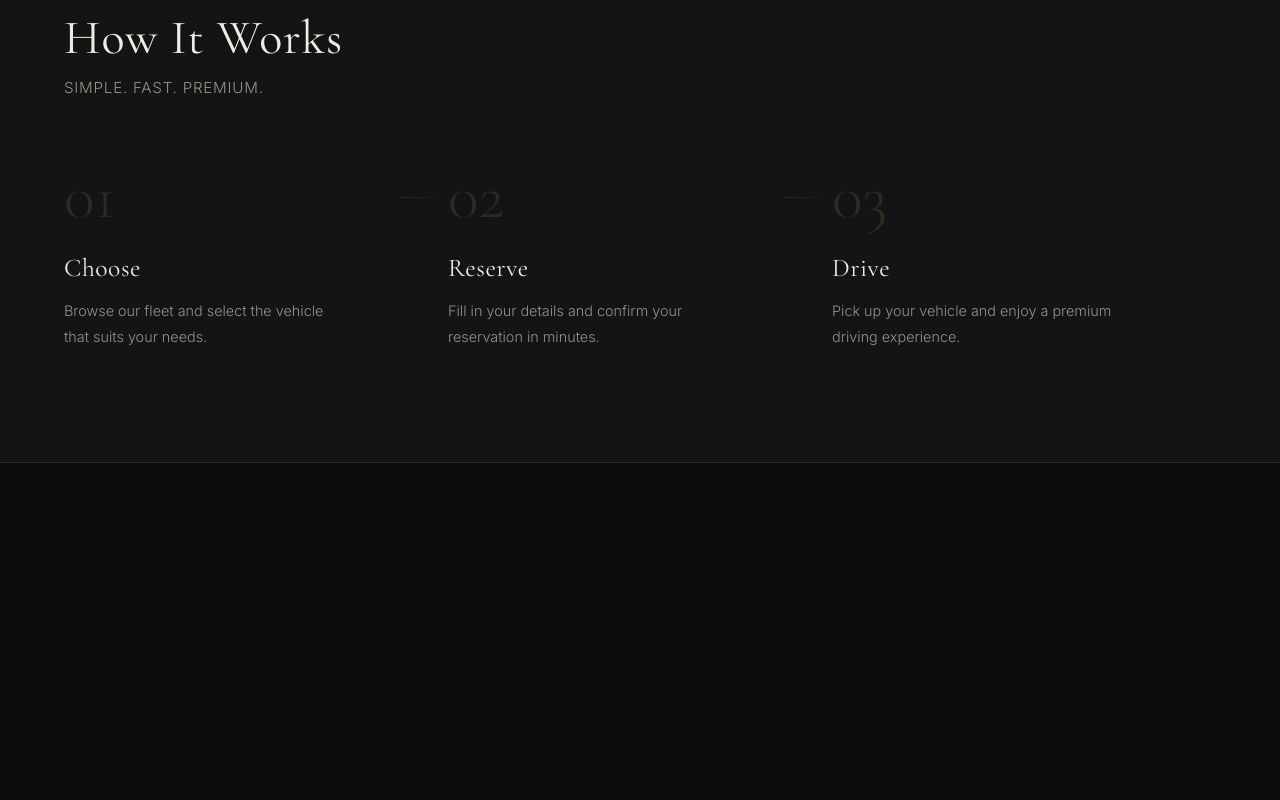
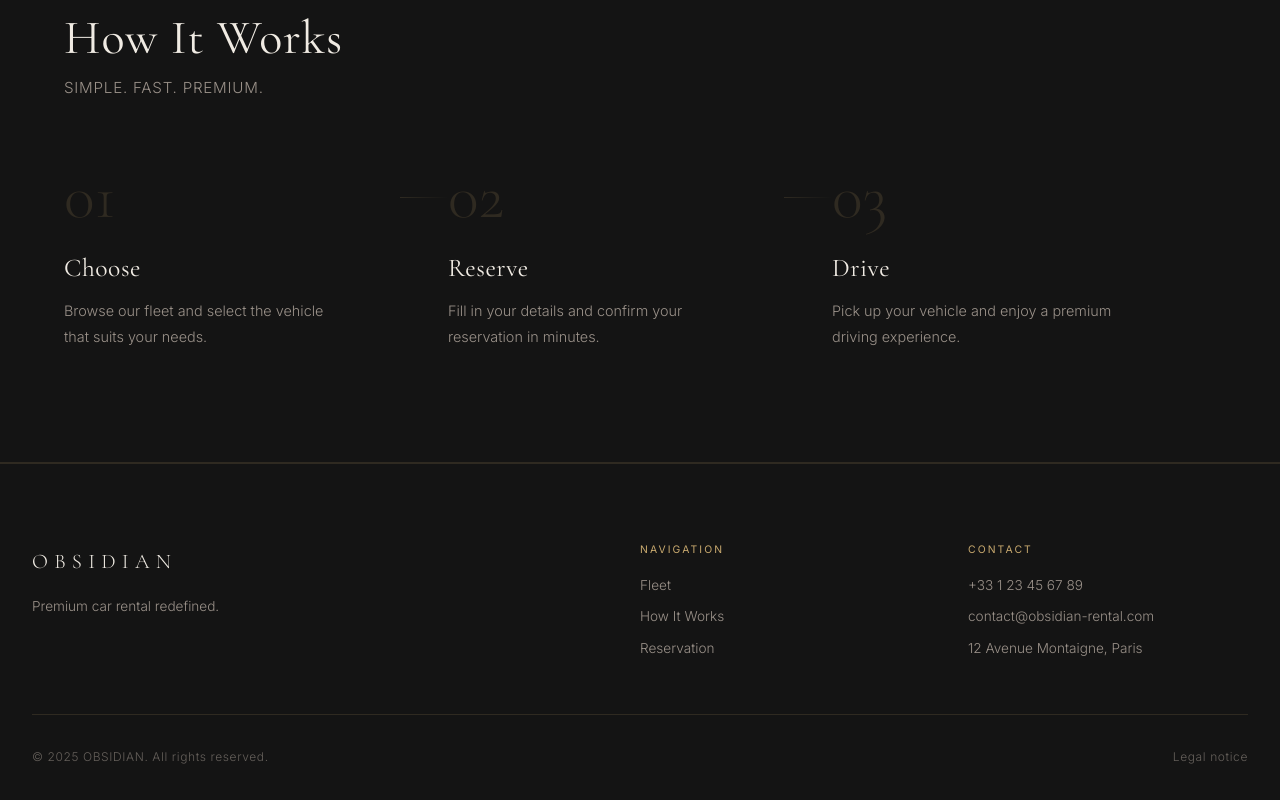
Before and after one commit to am0nipro01/obsidian, a React (Vite) app: page / in a window 1280 px wide. Shown: the part 2022-2822 px from the top of the page. Before the commit the page ends 2485 px from the top, so only its background shows below. Built offline with nearby package versions, Linux system fonts and the light colour scheme.

Commit message:
feat: footer with navigation, contact, and legal

```diff
--- /dev/null
+++ b/src/components/Footer/Footer.jsx
@@ -0,0 +1,45 @@
+import { useTranslation } from 'react-i18next'
+import { Link } from 'react-router-dom'
+import styles from './Footer.module.css'
+
+export default function Footer() {
+  const { t } = useTranslation()
+
+  return (
+    <footer className={styles.footer}>
+      <div className={styles.container}>
+
+        <div className={styles.top}>
+          <div className={styles.brand}>
+            <span className={styles.logo}>OBSIDIAN</span>
+            <p className={styles.tagline}>{t('footer.tagline')}</p>
+          </div>
+
+          <div className={styles.col}>
+            <h4 className={styles.colTitle}>{t('footer.nav')}</h4>
+            <ul className={styles.colList}>
+              <li><a href="/#fleet">{t('nav.fleet')}</a></li>
+              <li><a href="/#how-it-works">{t('nav.howItWorks')}</a></li>
+              <li><Link to="/reservation">{t('nav.reservation')}</Link></li>
+            </ul>
+          </div>
+
+          <div className={styles.col}>
+            <h4 className={styles.colTitle}>{t('footer.contact')}</h4>
+            <ul className={styles.colList}>
+              <li><a href={`tel:${t('footer.phone')}`}>{t('footer.phone')}</a></li>
+              <li><a href={`mailto:${t('footer.email')}`}>{t('footer.email')}</a></li>
+              <li>{t('footer.address')}</li>
+            </ul>
+          </div>
+        </div>
+
+        <div className={styles.bottom}>
+          <p className={styles.copyright}>{t('footer.copyright')}</p>
+          <a href="#" className={styles.legal}>{t('footer.legal')}</a>
+        </div>
+
+      </div>
+    </footer>
+  )
+}
--- /dev/null
+++ b/src/components/Footer/Footer.module.css
@@ -0,0 +1,112 @@
+.footer {
+  background-color: var(--color-black-soft);
+  border-top: 1px solid var(--color-border);
+  padding: 5rem 2rem 2rem;
+}
+
+.container {
+  max-width: var(--max-width);
+  margin: 0 auto;
+}
+
+/* Top row */
+.top {
+  display: grid;
+  grid-template-columns: 2fr 1fr 1fr;
+  gap: 3rem;
+  padding-bottom: 3.5rem;
+  border-bottom: 1px solid var(--color-border);
+  margin-bottom: 2rem;
+}
+
+/* Brand */
+.brand {
+  display: flex;
+  flex-direction: column;
+  gap: 1rem;
+}
+
+.logo {
+  font-family: var(--font-heading);
+  font-size: 1.3rem;
+  letter-spacing: 0.3em;
+  color: var(--color-white);
+}
+
+.tagline {
+  font-size: 0.85rem;
+  color: var(--color-white-muted);
+  max-width: 260px;
+  line-height: 1.7;
+}
+
+/* Columns */
+.col {
+  display: flex;
+  flex-direction: column;
+  gap: 1.2rem;
+}
+
+.colTitle {
+  font-family: var(--font-body);
+  font-size: 0.65rem;
+  letter-spacing: 0.2em;
+  text-transform: uppercase;
+  color: var(--color-gold);
+  font-weight: 400;
+}
+
+.colList {
+  list-style: none;
+  display: flex;
+  flex-direction: column;
+  gap: 0.7rem;
+}
+
+.colList li,
+.colList a {
+  font-size: 0.85rem;
+  color: var(--color-white-muted);
+  transition: color var(--transition);
+  line-height: 1.5;
+}
+
+.colList a:hover {
+  color: var(--color-white);
+}
+
+/* Bottom row */
+.bottom {
+  display: flex;
+  align-items: center;
+  justify-content: space-between;
+  gap: 1rem;
+  flex-wrap: wrap;
+}
+
+.copyright {
+  font-size: 0.75rem;
+  color: var(--color-white-muted);
+  opacity: 0.6;
+  letter-spacing: 0.05em;
+}
+
+.legal {
+  font-size: 0.75rem;
+  color: var(--color-white-muted);
+  opacity: 0.6;
+  letter-spacing: 0.05em;
+  transition: opacity var(--transition);
+}
+
+.legal:hover {
+  opacity: 1;
+}
+
+/* Responsive */
+@media (max-width: 768px) {
+  .top {
+    grid-template-columns: 1fr;
+    gap: 2.5rem;
+  }
+}
--- a/src/pages/Home.jsx
+++ b/src/pages/Home.jsx
@@ -1,6 +1,7 @@
 import Hero from '../components/Hero/Hero'
 import Fleet from '../components/Fleet/Fleet'
 import HowItWorks from '../components/HowItWorks/HowItWorks'
+import Footer from '../components/Footer/Footer'
 
 export default function Home() {
   return (
@@ -8,6 +9,7 @@ export default function Home() {
       <Hero />
       <Fleet />
       <HowItWorks />
+      <Footer />
     </main>
   )
 }
--- a/src/pages/Reservation.jsx
+++ b/src/pages/Reservation.jsx
@@ -3,6 +3,7 @@ import { useTranslation } from 'react-i18next'
 import { Link } from 'react-router-dom'
 import { fleet } from '../data/fleet'
 import styles from './Reservation.module.css'
+import Footer from '../components/Footer/Footer'
 
 export default function Reservation() {
   const { t } = useTranslation()
@@ -150,6 +151,7 @@ export default function Reservation() {
           </button>
         </form>
       </div>
+      <Footer />
     </div>
   )
 }
```
